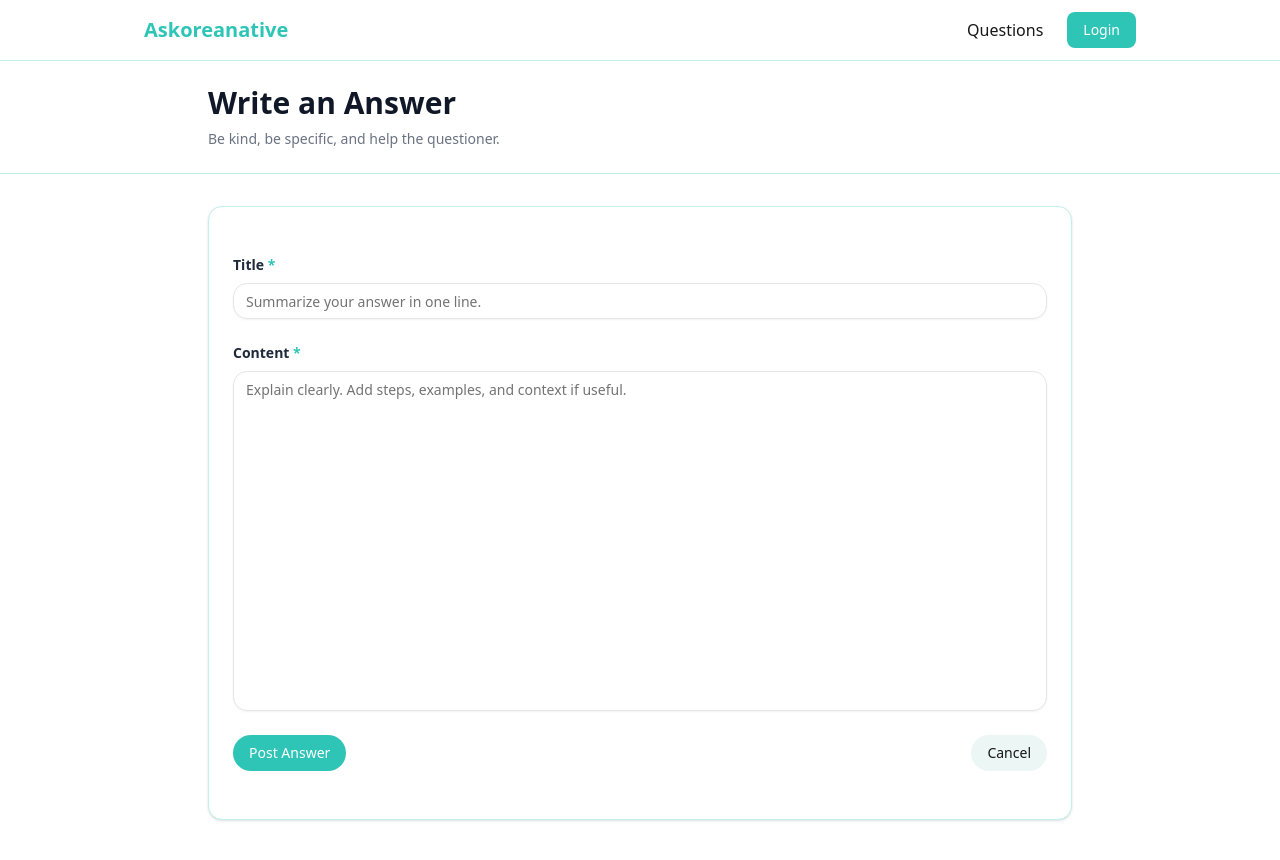
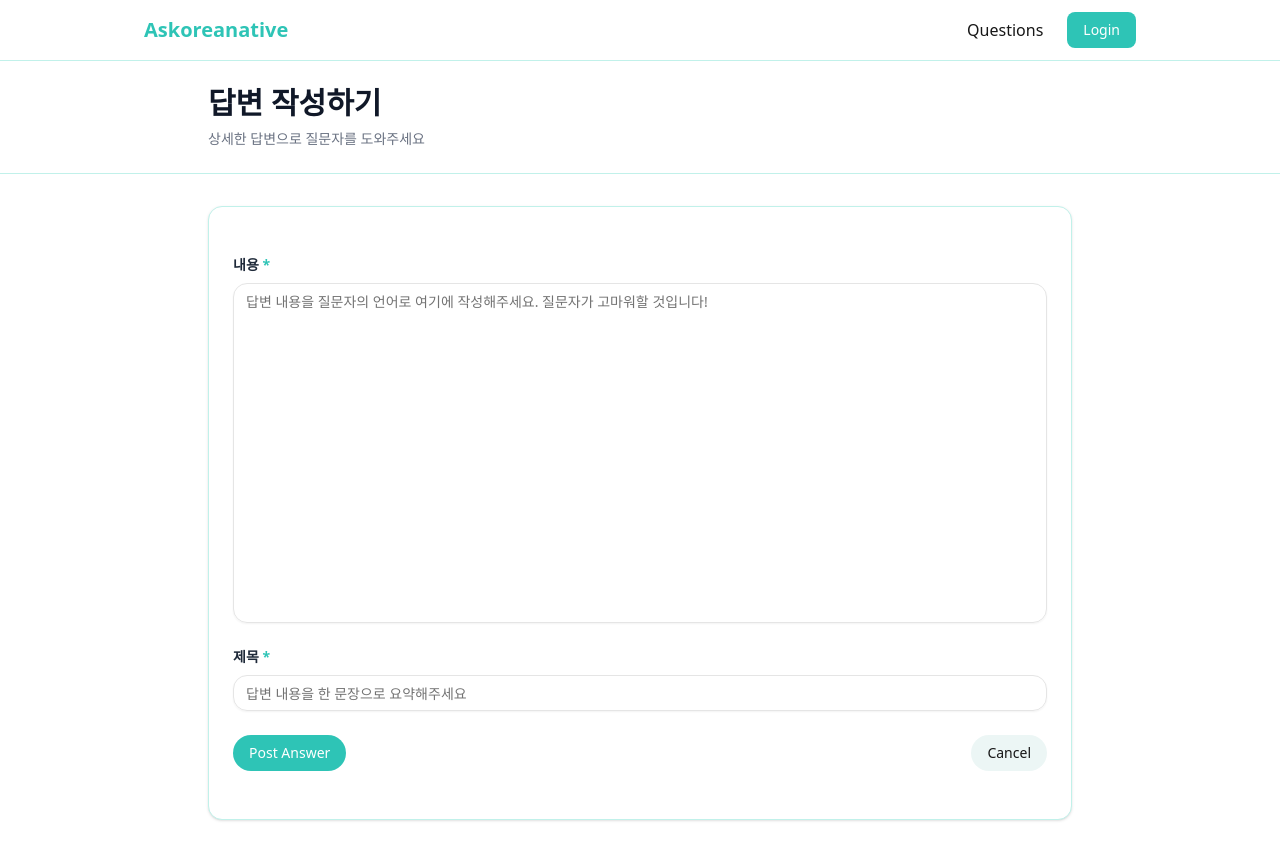
Before and after one commit to millwheel/askoreanative, a Next.js app: page /questions/1/answers/new in a window 1280 px wide. Built offline with nearby package versions, Linux system fonts and the light colour scheme; no server answers.

Commit message:
feat: 답변 페이지 작성

```diff
--- a/src/app/questions/[id]/answers/new/page.tsx
+++ b/src/app/questions/[id]/answers/new/page.tsx
@@ -66,10 +66,10 @@ export default function NewAnswerPage() {
       <section className="border-b border-border bg-white">
         <div className="mx-auto flex max-w-4xl flex-col gap-2 px-4 py-6">
           <h1 className="text-2xl font-semibold text-gray-900 md:text-3xl">
-            Write an Answer
+            답변 작성하기
           </h1>
           <p className="text-sm text-gray-500">
-            Be kind, be specific, and help the questioner.
+            상세한 답변으로 질문자를 도와주세요
           </p>
         </div>
       </section>
@@ -79,30 +79,30 @@ export default function NewAnswerPage() {
         <Card>
           <CardContent className="p-6">
             <form onSubmit={handleSubmit} className="space-y-6">
+              {/* 내용 */}
+              <div className="space-y-2">
+                <label className="block text-sm font-semibold text-gray-800">
+                  내용 <span className="text-primary">*</span>
+                </label>
+                <Textarea
+                  value={content}
+                  onChange={(e) => setContent(e.target.value)}
+                  placeholder="답변 내용을 질문자의 언어로 여기에 작성해주세요. 질문자가 고마워할 것입니다!"
+                  className="rounded-xl min-h-[340px] resize-none"
+                />
+              </div>
+
               {/* 제목 */}
               <div className="space-y-2">
                 <label className="block text-sm font-semibold text-gray-800">
-                  Title <span className="text-primary">*</span>
+                  제목 <span className="text-primary">*</span>
                 </label>
                 <Input
                   value={title}
                   onChange={(e) => setTitle(e.target.value)}
-                  placeholder="Summarize your answer in one line."
+                  placeholder="답변 내용을 한 문장으로 요약해주세요"
                   className="rounded-xl"
                   maxLength={100}
-                />
-              </div>
-
-              {/* 내용 */}
-              <div className="space-y-2">
-                <label className="block text-sm font-semibold text-gray-800">
-                  Content <span className="text-primary">*</span>
-                </label>
-                <Textarea
-                  value={content}
-                  onChange={(e) => setContent(e.target.value)}
-                  placeholder="Explain clearly. Add steps, examples, and context if useful."
-                  className="rounded-xl min-h-[340px] resize-none"
                 />
               </div>
 
```
